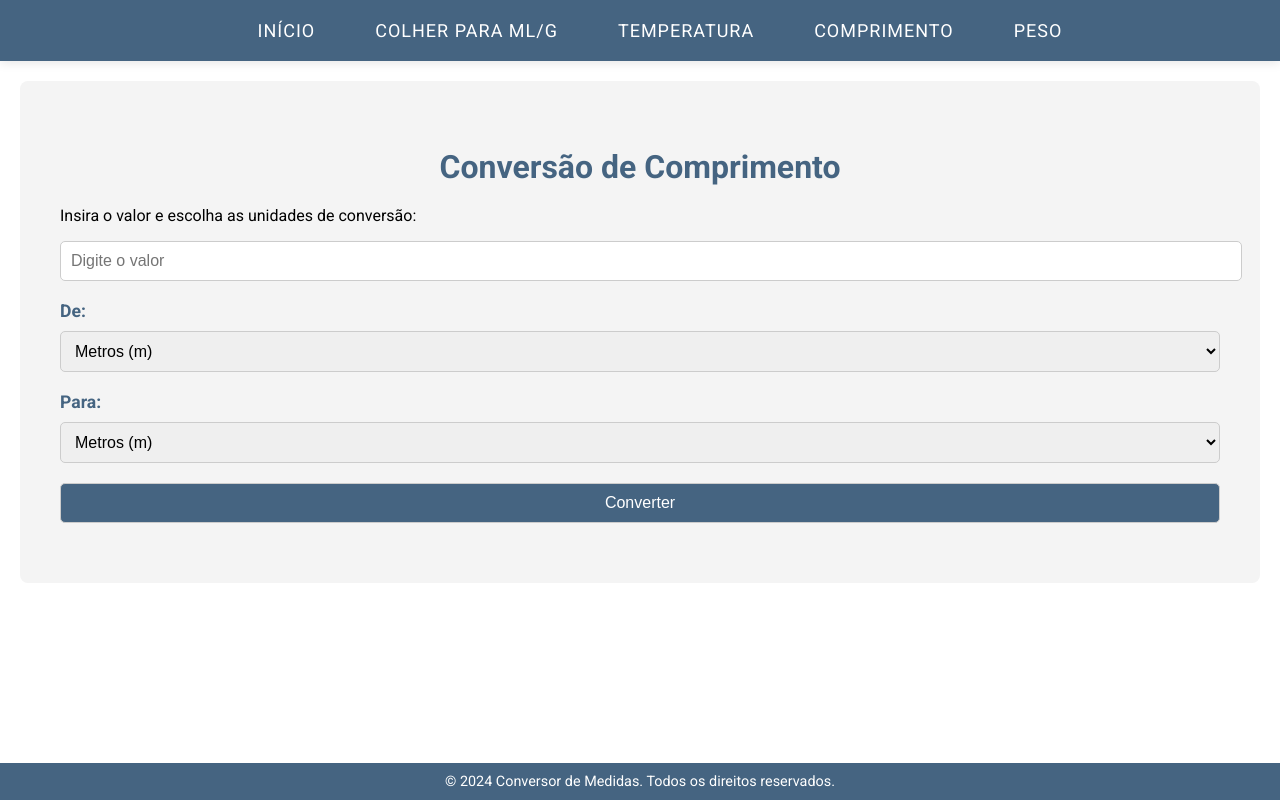
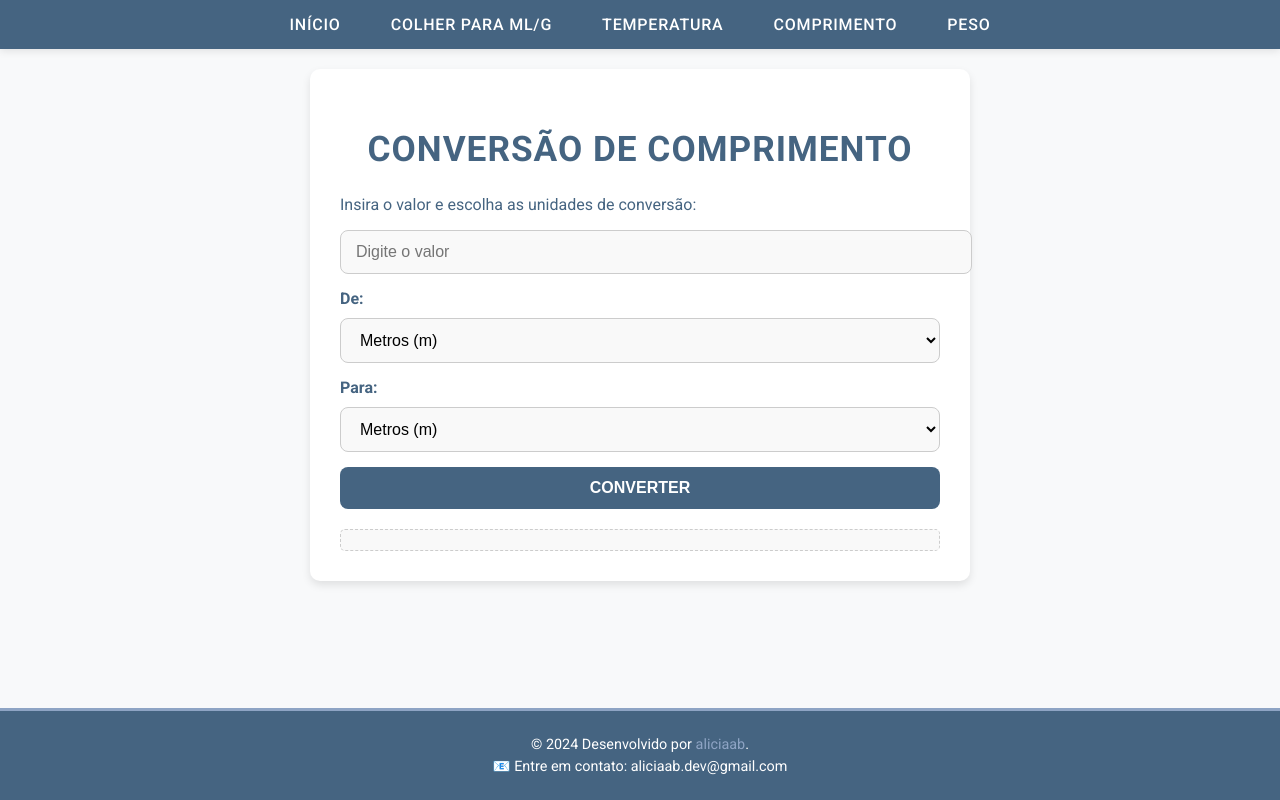
Before and after one commit to aliciaab/Convertor_medidas, a plain HTML site: page view/pages/comprimento.html in a window 1280 px wide. Drawn offline with Linux system fonts and the light colour scheme.

Commit message:
att final

```diff
--- a/view/css/index.css
+++ b/view/css/index.css
@@ -1,4 +1,4 @@
-@import url('https://fonts.googleapis.com/css2?family=Roboto:ital,wght@0,100;0,300;0,400;0,500;0,700;0,900;1,100;1,300;1,400;1,500;1,700;1,900&display=swap');
+@import url('https://fonts.googleapis.com/css2?family=Roboto:wght@400;500;700&display=swap');
 
 /* Estilo geral do body */
 body {
@@ -8,14 +8,19 @@ body {
   box-sizing: border-box;
   display: flex;
   flex-direction: column;
-  min-height: 100vh; /* Garante que o body ocupe pelo menos 100% da altura da tela */
+  min-height: 100vh;
+  color: #456481;
+  background-color: #f8f9fa; /* Cor de fundo suave */
 }
 
 /* Estilo do header */
 header {
   background-color: #456481;
-  padding: 20px 0;
-  box-shadow: 0 2px 10px rgba(0, 0, 0, 0.1);
+  padding: 15px 0;
+  box-shadow: 0 2px 8px rgba(0, 0, 0, 0.1);
+  position: sticky;
+  top: 0;
+  z-index: 1000;
 }
 
 header nav ul {
@@ -24,6 +29,7 @@ header nav ul {
   gap: 20px;
   list-style: none;
   margin: 0;
+  padding: 0;
 }
 
 header nav ul li {
@@ -33,63 +39,71 @@ header nav ul li {
 header nav ul li a {
   text-decoration: none;
   color: white;
-  font-size: 18px;
+  font-size: 16px;
+  font-weight: 500;
   text-transform: uppercase;
-  letter-spacing: 1px;
-  padding: 10px 20px;
-  transition: background-color 0.3s ease, color 0.3s ease;
+  letter-spacing: 0.8px;
+  padding: 10px 15px;
+  border-radius: 5px;
+  transition: all 0.3s ease;
 }
 
 header nav ul li a:hover {
   background-color: #8ea4c4;
   color: #333;
+  transform: scale(1.05); /* Efeito de crescimento suave */
 }
 
 /* Estilo do banner */
 #banner {
   position: relative;
-  height: 50vh; /* Ajuste a altura da área do banner */
+  height: 25vw; /* Altura proporcional à largura */
   background-color: #8ea4c4;
-  overflow: hidden; /* Oculta partes da imagem que saem do container */
+  overflow: hidden;
+  border-bottom: 5px solid #456481; /* Linha decorativa abaixo do banner */
 }
 
 #banner img {
   width: 100%;
   height: 100%;
-  object-fit: cover; /* A imagem irá cobrir o container sem distorcer */
-  object-position: center; /* A imagem será centralizada */
+  object-fit: cover;
+  object-position: center;
 }
 
-/* Estilo do conteúdo do banner (texto abaixo da imagem) */
 #banner-content {
+  margin-top: 30px; /* Espaço maior entre a imagem e o texto */
   text-align: center;
-  margin-top: 20px; /* Distância da imagem para o texto */
   padding: 20px;
 }
 
-#banner h1 {
-  font-size: 3rem;
-  margin-bottom: 10px;
+#banner-content h1 {
+  font-size: 2.8rem;
+  font-weight: 700;
+  color: #456481;
+  margin-bottom: 15px;
+  text-transform: uppercase;
+  letter-spacing: 1px;
 }
 
-#banner p {
-  font-size: 1.2rem;
+#banner-content p {
+  font-size: 1.1rem;
   max-width: 600px;
   margin: 0 auto;
-  line-height: 1.5;
-  color: #333; /* Certifique-se de que o texto é visível */
+  line-height: 1.6;
+  color: #333;
+  font-weight: 400;
 }
 
-/* Estilo do footer */
 footer {
   background-color: #456481;
   color: white;
   text-align: center;
-  padding: 10px;
-  margin-top: auto; /* Faz com que o footer se empurre para o fim da página */
+  padding: 20px;
+  margin-top: auto;
+  font-size: 0.9rem;
+  border-top: 3px solid #8ea4c4;
 }
 
 footer p {
-  margin: 0;
-  font-size: 0.9rem;
+  margin: 5px 0; /* Reduz o espaçamento entre os parágrafos */
 }
--- a/view/css/tds_ps.css
+++ b/view/css/tds_ps.css
@@ -2,50 +2,88 @@
 
 /* Estilo da seção de conversão */
 section {
-    background-color: #f4f4f4;
-    padding: 40px;
-    margin: 20px;
-    border-radius: 8px;
+    background-color: #ffffff; /* Fundo branco para destacar o conteúdo */
+    padding: 30px;
+    margin: 20px auto; /* Centraliza a seção */
+    max-width: 600px; /* Limita a largura para melhorar a legibilidade */
+    border-radius: 10px;
+    box-shadow: 0 4px 8px rgba(0, 0, 0, 0.1); /* Sombra suave para destacar a seção */
+    width: 50vw;
 }
 
+/* Título da seção */
 section h2 {
     color: #456481;
-    font-size: 2rem;
-    margin-bottom: 20px;
+    font-size: 2.2rem;
+    margin-bottom: 25px;
     text-align: center;
+    font-weight: 700;
+    text-transform: uppercase; /* Deixa o texto em maiúsculas */
+    letter-spacing: 1px; /* Espaçamento entre letras */
 }
 
+/* Estilo para labels */
 label {
-    font-size: 1.1rem;
+    font-size: 1rem;
     font-weight: bold;
     color: #456481;
     margin-bottom: 10px;
     display: block;
+    text-transform: capitalize; /* Primeira letra de cada palavra em maiúscula */
 }
 
-input, select, button {
+/* Estilo para inputs, selects e buttons */
+input, select {
     width: 100%;
-    padding: 10px;
-    margin-bottom: 20px;
-    border-radius: 5px;
+    padding: 12px 15px;
+    margin-bottom: 15px;
+    border-radius: 8px;
     border: 1px solid #ccc;
     font-size: 1rem;
+    background-color: #f9f9f9; /* Fundo claro para inputs */
+    transition: border-color 0.3s ease;
 }
 
+input:focus, select:focus {
+    border-color: #456481;
+    outline: none; /* Remove o contorno padrão */
+    box-shadow: 0 0 5px rgba(69, 100, 129, 0.3); /* Sombra no foco */
+}
+
+/* Botão */
 button {
+    width: 100%;
+    padding: 12px 15px;
+    border-radius: 8px;
+    border: none;
+    font-size: 1rem;
+    font-weight: bold;
     background-color: #456481;
     color: white;
     cursor: pointer;
-    transition: background-color 0.3s ease;
+    transition: all 0.3s ease;
+    text-transform: uppercase;
 }
 
 button:hover {
     background-color: #8ea4c4;
+    transform: scale(1.03); /* Leve crescimento ao passar o mouse */
+    box-shadow: 0 4px 8px rgba(0, 0, 0, 0.1);
 }
 
+button:active {
+    transform: scale(1); /* Remove o crescimento ao clicar */
+}
+
+/* Resultado */
 #resultado {
     font-size: 1.2rem;
     font-weight: bold;
-    color: #333;
+    color: #456481;
     text-align: center;
+    margin-top: 20px;
+    padding: 10px;
+    border: 1px dashed #ccc;
+    border-radius: 5px;
+    background-color: #f9f9f9;
 }
--- a/view/pages/comprimento.html
+++ b/view/pages/comprimento.html
@@ -55,10 +55,13 @@
 
         <div id="resultado"></div>
     </section>
+    <footer>
+        <p>&copy; 2024 Desenvolvido por <a href="https://github.com/aliciaab" target="_blank" style="color: #8ea4c4; text-decoration: none;">aliciaab</a>.</p>
+        <p>
+            <a href="mailto:aliciaab.dev@gmail.com" style="color: #ffffff; text-decoration: none;">📧 Entre em contato: aliciaab.dev@gmail.com</a>
+        </p>
+    </footer>
 
-    <footer>
-        <p>&copy; 2024 Conversor de Medidas. Todos os direitos reservados.</p>
-    </footer>
 </body>
 
 </html>
```
Also changed, not shown: view/pages/colher.html (+5 -1 lines), view/pages/index.html (+10 -5 lines), view/pages/peso.html (+6 -1 lines), view/pages/temperatura.html (+5 -1 lines).
